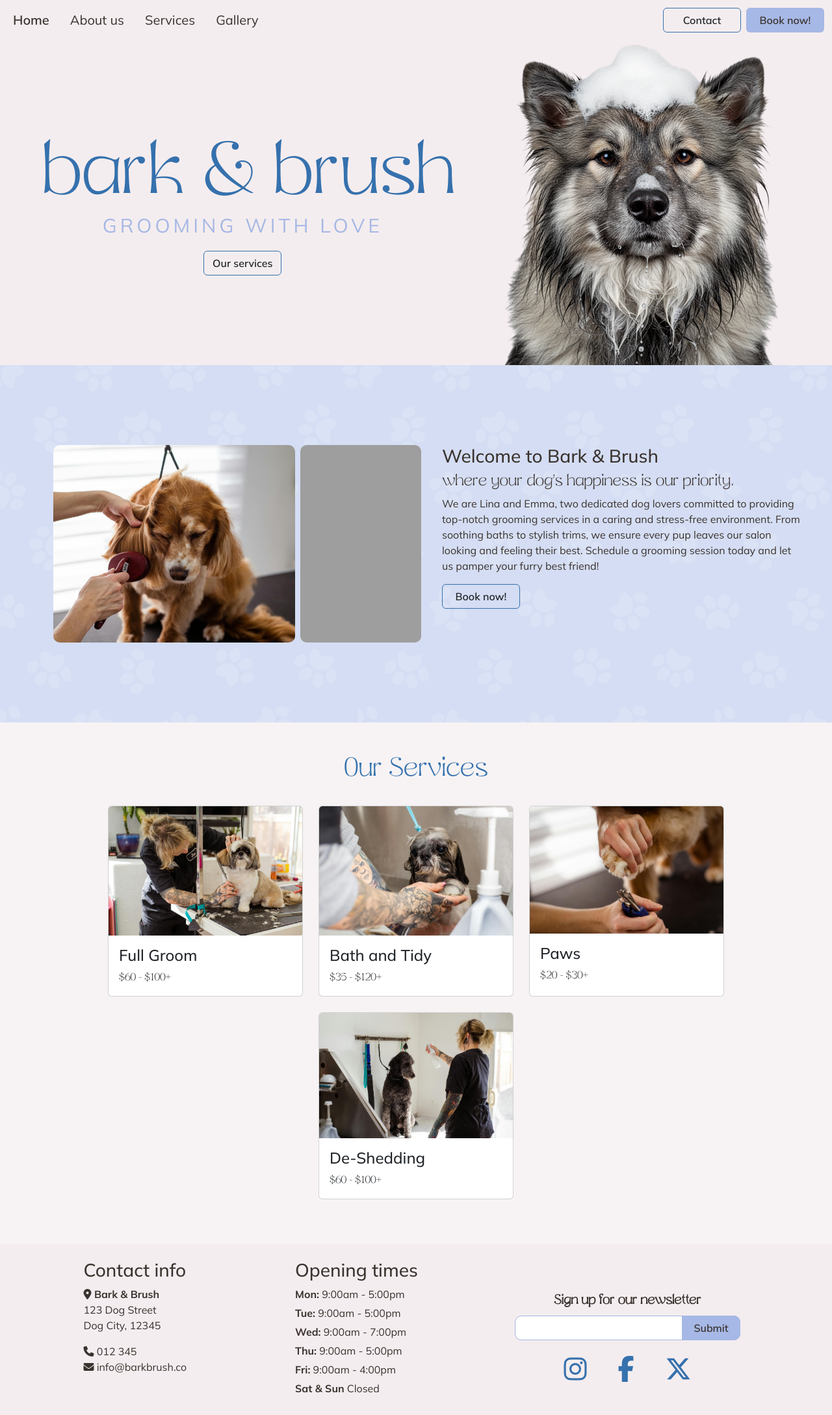
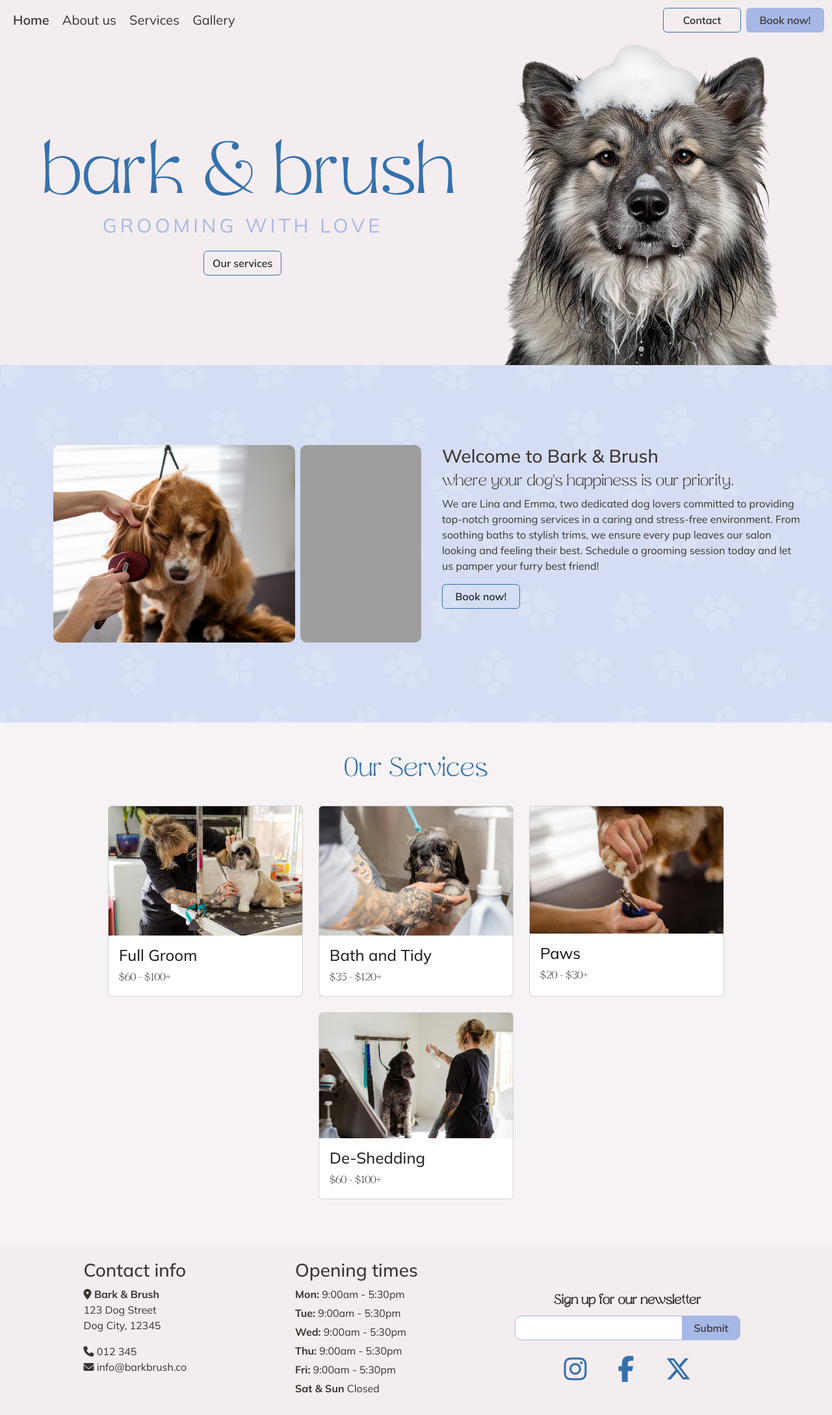
Before and after one commit to ssannejohansson/MP3-bark-and-brush, a Django app: page / in a window 1280 px wide. Shown: the whole page at 65% size. Run offline with Django 5.2, Linux system fonts and the light colour scheme; data that the repository does not hold is empty; parts of the project's set-up code (start-up, migrations or seed data) failed here and were passed over; some libraries are stand-ins or nearby versions; grey boxes are pictures that could not be loaded.

Commit message:
Fix elif for book now button. Change available times

```diff
--- a/booking/models.py
+++ b/booking/models.py
@@ -27,7 +27,6 @@ TIME_CHOICES = (
     ("1:00 PM", "1:00 PM"),
     ("2:30 PM", "2:30 PM"),
     ("4:00 PM", "4:00 PM"),
-    ("5:30 PM", "5:30 PM"),
 )
 
 
--- a/my_project/static/css/styles.css
+++ b/my_project/static/css/styles.css
@@ -16,6 +16,8 @@
      --primary-font: "Mulish", sans-serif;
      --secondary-font: "Marige Thin";
  }
+
+
 
  /* Global styles */
  body {
--- a/my_project/static/js/script.js
+++ b/my_project/static/js/script.js
@@ -125,7 +125,7 @@ document.addEventListener('DOMContentLoaded', function () {
       .then(response => response.json())
       .then(data => {
         const availableTimes = data.available_times || [];
-        const allTimes = ["9:00 AM", "10:30 AM", "1:00 PM", "2:30 PM", "4:00 PM", "5:30 PM"];
+        const allTimes = ["9:00 AM", "10:30 AM", "1:00 PM", "2:30 PM", "4:00 PM"];
         timeSelect.innerHTML = '';
 
         // Sets dropdown to show available and unavailable times
--- a/my_project/templates/base.html
+++ b/my_project/templates/base.html
@@ -69,7 +69,7 @@
                 <a href="{% url 'login' %}" class="btn custom-btn-nav d-lg-none">Book</a>
             </div>
             <div class="collapse navbar-collapse" id="navbarSupportedContent">
-                <ul class="navbar-nav me-auto mb-2 mb-lg-0 d-flex gap-3">
+                <ul class="navbar-nav me-auto mb-1 mb-lg-0 d-flex gap-1">
                     <li class="nav-item">
                         <a class="nav-link {% if request.path == home_url %}active{% endif %}" aria-current="page" href="{% url 'home' %}">Home</a>
                     </li>
@@ -91,7 +91,7 @@
                     {% if user.is_authenticated %}
                     <a href="{% url 'book_appointment' %}" class="btn custom-btn d-none d-lg-block">Book now!</a>
                     {% else %}
-                    <a href="{% url 'login' %}?next={% url 'book_appointment' %}"
+                    <a href="{% url 'login' %}"
                         class="btn custom-btn d-none d-lg-block">Book now!</a>
                     {% endif %}
                 </div>
@@ -121,11 +121,11 @@
 
             <div class="col-sm-4 col-lg-3" id="opening-times">
                 <h3>Opening times</h3>
-                <p><strong>Mon:</strong> 9:00am - 5:00pm</p>
-                <p><strong>Tue:</strong> 9:00am - 5:00pm</p>
-                <p><strong>Wed:</strong> 9:00am - 7:00pm</p>
-                <p><strong>Thu:</strong> 9:00am - 5:00pm</p>
-                <p><strong>Fri:</strong> 9:00am - 4:00pm</p>
+                <p><strong>Mon:</strong> 9:00am - 5:30pm</p>
+                <p><strong>Tue:</strong> 9:00am - 5:30pm</p>
+                <p><strong>Wed:</strong> 9:00am - 5:30pm</p>
+                <p><strong>Thu:</strong> 9:00am - 5:30pm</p>
+                <p><strong>Fri:</strong> 9:00am - 5:30pm</p>
                 <p><strong>Sat & Sun</strong> Closed</p>
             </div>
 
```
Also changed, not shown: booking/templates/booking/appointment_success.html (+5 -5 lines), booking/templates/booking/update_appointment.html (+0 -9 lines).
